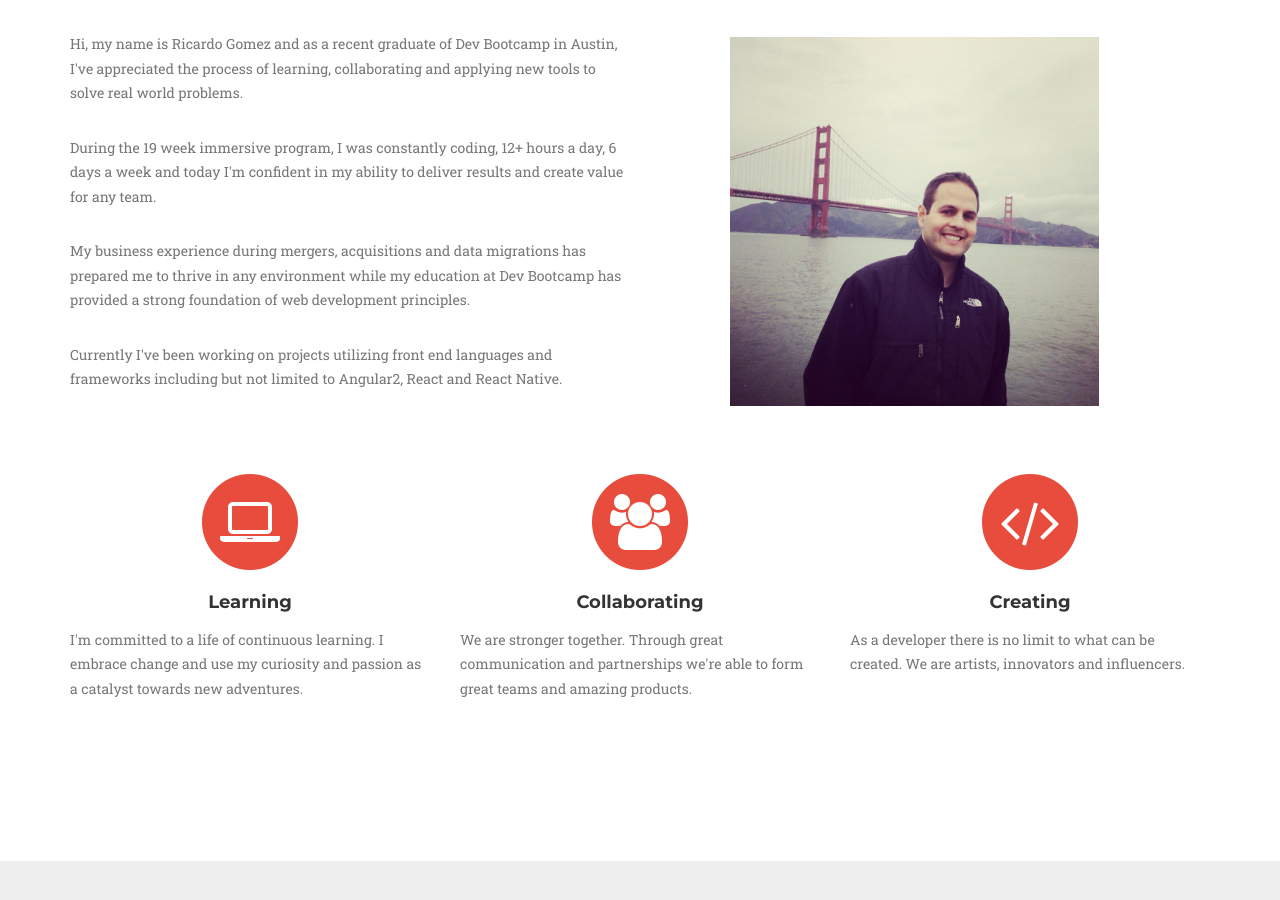
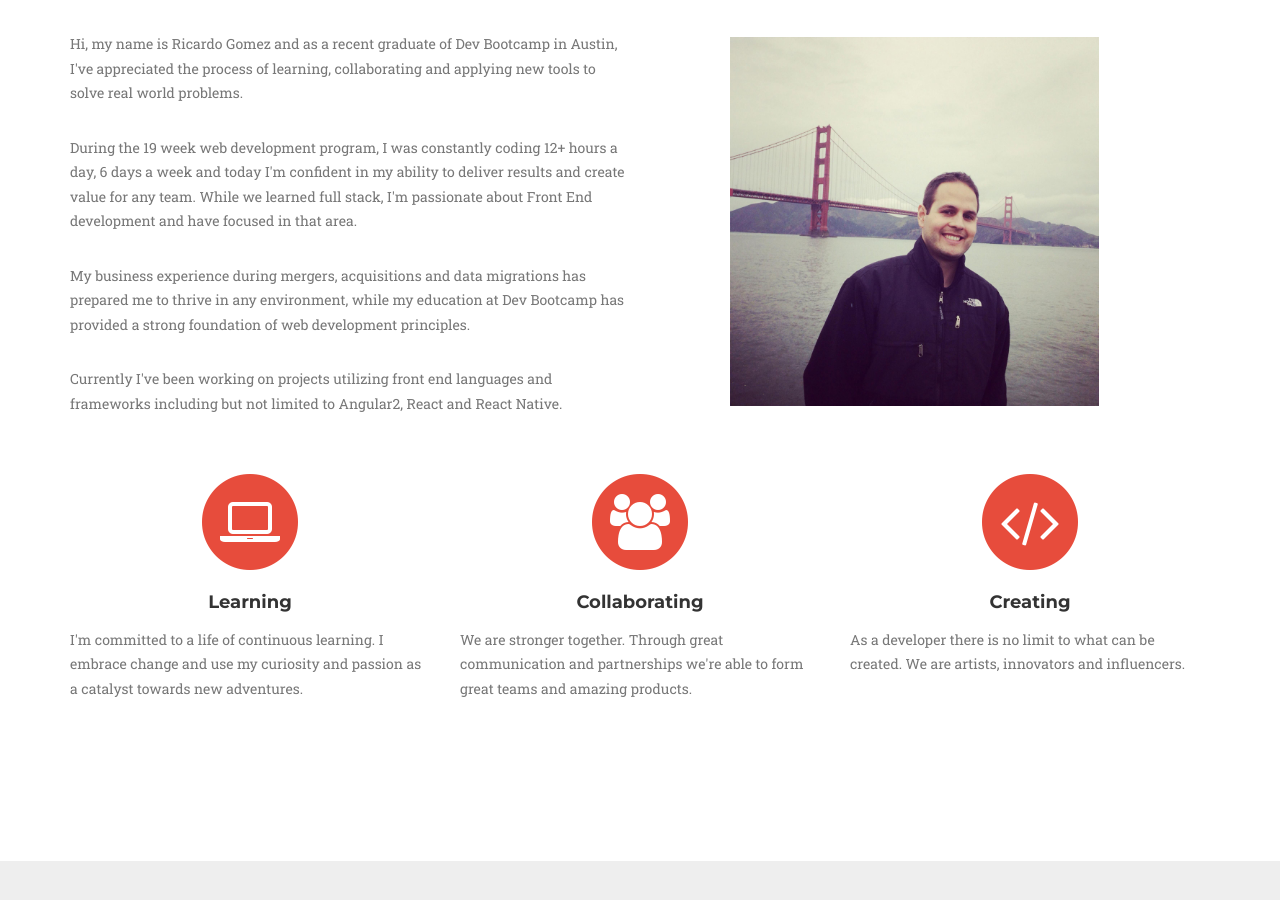
Before and after one commit to RicardoG2016/RicardoG2016.github.io, a website: page index.html in a window 1280 px wide. Shown: the part 1097-1997 px from the top of the page. Drawn offline with nearby package versions, Linux system fonts and the light colour scheme; a web font is replaced by a local one.

Commit message:
revised about me content.

```diff
--- a/index.html
+++ b/index.html
@@ -80,8 +80,8 @@
             <h2 class="section-heading text-center intro-about">About</h2>
                 <div class="col-md-6 text-left">
                     <p class="section-subheading text-muted about">Hi, my name is Ricardo Gomez and as a recent graduate of Dev Bootcamp in Austin, I've appreciated the process of learning, collaborating and applying new tools to solve real world problems.</p>
-                    <p class="section-subheading text-muted about">During the 19 week immersive program, I was constantly coding, 12+ hours a day, 6 days a week and today I'm confident in my ability to deliver results and create value for any team.</p>
-                    <p class="section-subheading text-muted about">My business experience during mergers, acquisitions and data migrations has prepared me to thrive in any environment while my education at Dev Bootcamp has provided a strong foundation of web development principles.</p>
+                    <p class="section-subheading text-muted about">During the 19 week web development program, I was constantly coding 12+ hours a day, 6 days a week and today I'm confident in my ability to deliver results and create value for any team. While we learned full stack, I'm passionate about Front End development and have focused in that area.</p>
+                    <p class="section-subheading text-muted about">My business experience during mergers, acquisitions and data migrations has prepared me to thrive in any environment, while my education at Dev Bootcamp has provided a strong foundation of web development principles.</p>
                     <p class="section-subheading text-muted about">Currently I've been working on projects utilizing front end languages and frameworks including but not limited to Angular2, React and React Native.</p>
                 </div>
                 <div class="col-md-6">
```
